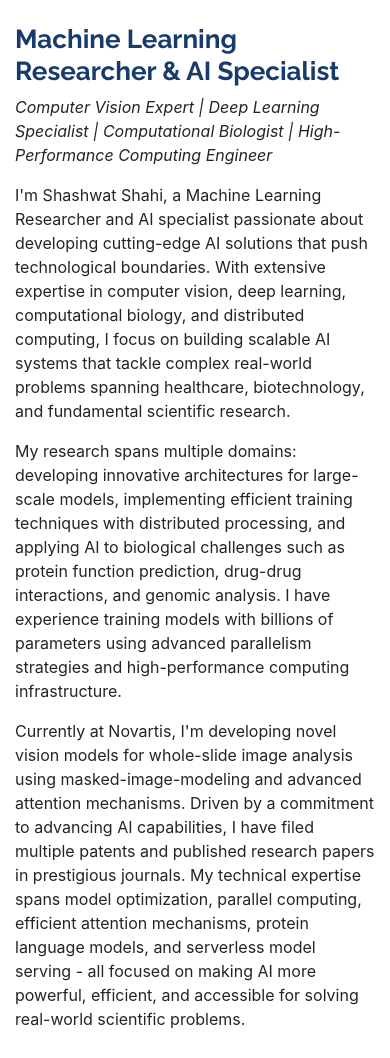
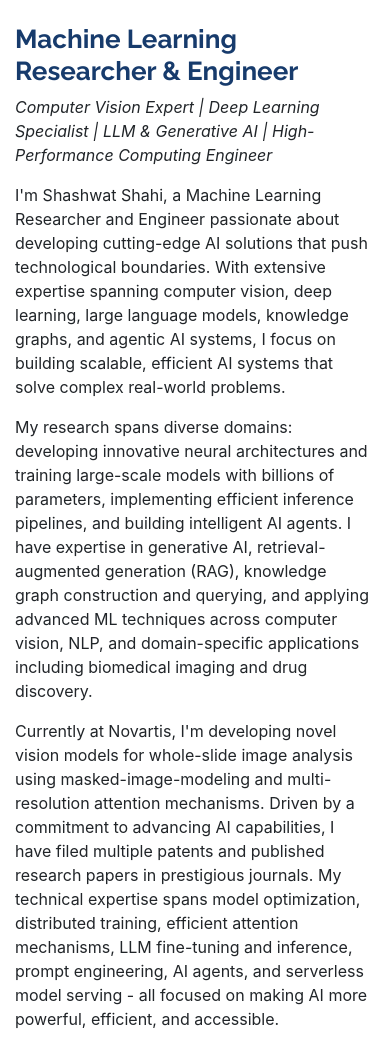
Before and after one commit to shashwat-shahi/shashwat-shahi.github.io, a plain HTML site: page index.html in a window 390 px wide. Shown: the part 1282-2340 px from the top of the page. Drawn offline with Linux system fonts and the light colour scheme.

Commit message:
Rebalance profile to reflect generic ML Researcher focus
- Update headline from "Computational Biologist" to "Machine Learning Researcher & Engineer"
- Adjust About section to emphasize diverse ML expertise across CV, NLP, LLMs, Knowledge Graphs, and Agentic AI
- Replace Computational Biology skills section with:
  - Knowledge Graphs & Semantic Systems (Neo4j, Cypher, GNNs)
  - Agentic AI & AI Agents (multi-agent systems, tool use, reasoning loops)
  - Domain-Specific Applications (mentioning biomedical but with broader scope)
- Maintains all computational biology projects in portfolio but repositions them as domain applications
- Better represents breadth of expertise in ML/AI across multiple subfields

🤖 Generated with Claude Code

Co-Authored-By: Claude <noreply@anthropic.com>

```diff
--- a/index.html
+++ b/index.html
@@ -95,28 +95,28 @@
             <img src="assets/img/profile-img_comp.jpg" class="img-fluid" alt="Profile Image">
           </div>
           <div class="col-lg-8 pt-4 pt-lg-0 content" data-aos="fade-left">
-            <h3>Machine Learning Researcher & AI Specialist</h3>
+            <h3>Machine Learning Researcher & Engineer</h3>
             <p class="font-italic">
-              Computer Vision Expert | Deep Learning Specialist | Computational Biologist | High-Performance Computing Engineer
+              Computer Vision Expert | Deep Learning Specialist | LLM & Generative AI | High-Performance Computing Engineer
             </p>
             <p>
-              I'm Shashwat Shahi, a Machine Learning Researcher and AI specialist passionate about developing
-              cutting-edge AI solutions that push technological boundaries. With extensive expertise in computer vision,
-              deep learning, computational biology, and distributed computing, I focus on building scalable AI systems that
-              tackle complex real-world problems spanning healthcare, biotechnology, and fundamental scientific research.
+              I'm Shashwat Shahi, a Machine Learning Researcher and Engineer passionate about developing
+              cutting-edge AI solutions that push technological boundaries. With extensive expertise spanning computer vision,
+              deep learning, large language models, knowledge graphs, and agentic AI systems, I focus on building scalable,
+              efficient AI systems that solve complex real-world problems.
             </p>
             <p>
-              My research spans multiple domains: developing innovative architectures for large-scale models, implementing
-              efficient training techniques with distributed processing, and applying AI to biological challenges such as
-              protein function prediction, drug-drug interactions, and genomic analysis. I have experience training models
-              with billions of parameters using advanced parallelism strategies and high-performance computing infrastructure.
+              My research spans diverse domains: developing innovative neural architectures and training large-scale models with
+              billions of parameters, implementing efficient inference pipelines, and building intelligent AI agents. I have expertise
+              in generative AI, retrieval-augmented generation (RAG), knowledge graph construction and querying, and applying advanced
+              ML techniques across computer vision, NLP, and domain-specific applications including biomedical imaging and drug discovery.
             </p>
             <p>
               Currently at Novartis, I'm developing novel vision models for whole-slide image analysis using masked-image-modeling
-              and advanced attention mechanisms. Driven by a commitment to advancing AI capabilities, I have filed multiple patents
-              and published research papers in prestigious journals. My technical expertise spans model optimization, parallel computing,
-              efficient attention mechanisms, protein language models, and serverless model serving - all focused on making AI more
-              powerful, efficient, and accessible for solving real-world scientific problems.
+              and multi-resolution attention mechanisms. Driven by a commitment to advancing AI capabilities, I have filed multiple patents
+              and published research papers in prestigious journals. My technical expertise spans model optimization, distributed training,
+              efficient attention mechanisms, LLM fine-tuning and inference, prompt engineering, AI agents, and serverless model serving -
+              all focused on making AI more powerful, efficient, and accessible.
             </p>
           </div>
         </div>
@@ -340,9 +340,19 @@
               Memory-Efficient Attention</p>
           </div>
           <div class="col-lg-4 col-md-6 icon-box" data-aos="fade-up" data-aos-delay="900">
-            <div class="icon"><i class="icofont-dna"></i></div>
-            <h4 class="title">Computational Biology & Bioinformatics</h4>
-            <p class="description">Protein Language Models (ESM2, ProtBERT), Graph Neural Networks, Molecular Dynamics, Sequence Analysis, Whole-Slide Image (WSI) Analysis, Drug Discovery, Transcription Factor Prediction, Protein Function Annotation (CAFA), Drug-Drug Interaction Prediction, Genomic Analysis, DNA Sequence Processing, Masked-Image-Modeling, Multi-Resolution Analysis, Biomedical Image Processing, Biopython, DeepChem</p>
+            <div class="icon"><i class="icofont-network"></i></div>
+            <h4 class="title">Knowledge Graphs & Semantic Systems</h4>
+            <p class="description">Neo4j Query Language (Cypher), Graph Construction, Entity Extraction, Relationship Mapping, Knowledge Graph Embeddings, Semantic Querying, Graph Neural Networks (GNNs), Knowledge Base Integration, Structured Data Management, RDF/OWL, Graph Reasoning, Semantic Search, Multi-hop Queries, Graph Algorithms</p>
+          </div>
+          <div class="col-lg-4 col-md-6 icon-box" data-aos="fade-up" data-aos-delay="1000">
+            <div class="icon"><i class="icofont-automation"></i></div>
+            <h4 class="title">Agentic AI & AI Agents</h4>
+            <p class="description">Multi-Agent Systems, Tool Use & Function Calling, Autonomous Agents, Reasoning Loops, Agent Architectures, Task Planning & Execution, Memory Management (Short-term & Long-term), Agent Communication, Reward Models, Reinforcement Learning from Human Feedback (RLHF), Agent Orchestration, LLM-based Decision Making, Workflow Automation</p>
+          </div>
+          <div class="col-lg-4 col-md-6 icon-box" data-aos="fade-up" data-aos-delay="1100">
+            <div class="icon"><i class="icofont-microscope"></i></div>
+            <h4 class="title">Domain-Specific Applications</h4>
+            <p class="description">Biomedical Image Analysis, Drug Discovery & Molecular Modeling, Protein Structure Prediction, Genomic Analysis, Whole-Slide Image (WSI) Processing, Medical AI Systems, Computer Vision in Healthcare, Knowledge Graph Applications, Legal Document Analysis, Scientific Text Mining</p>
           </div>
         </div>
 
```
